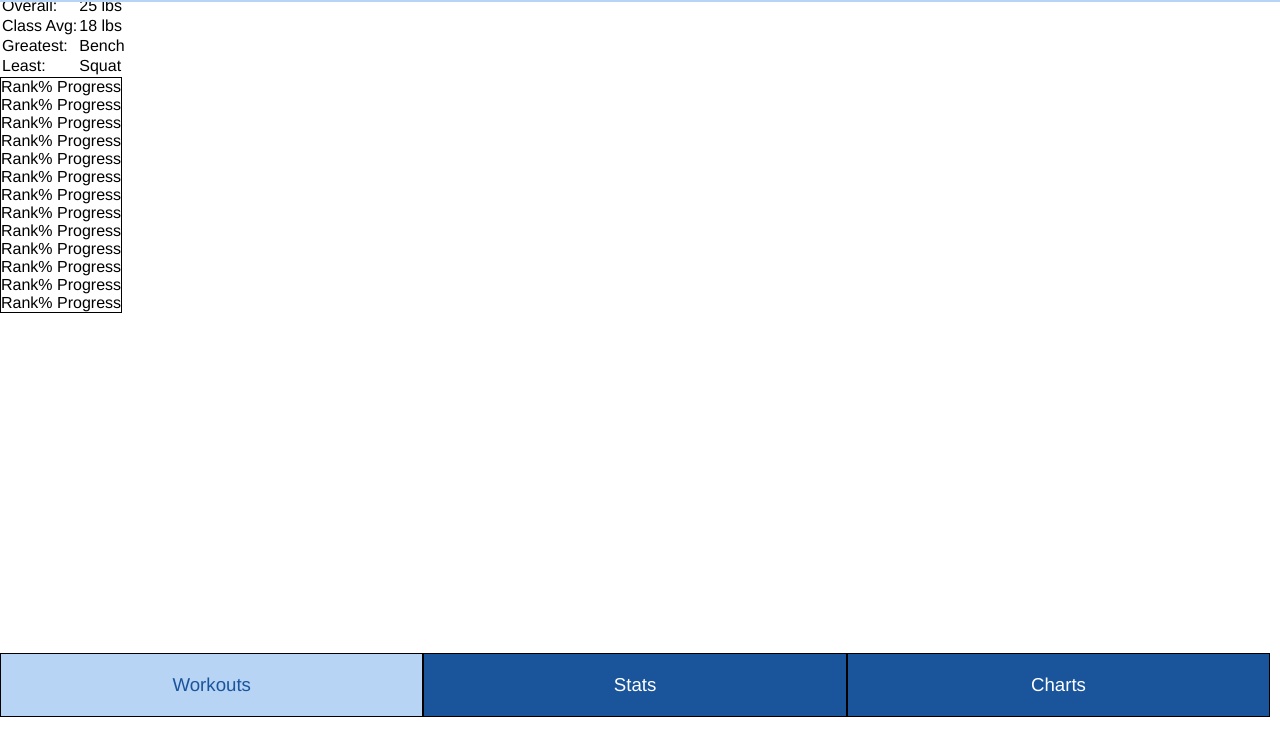
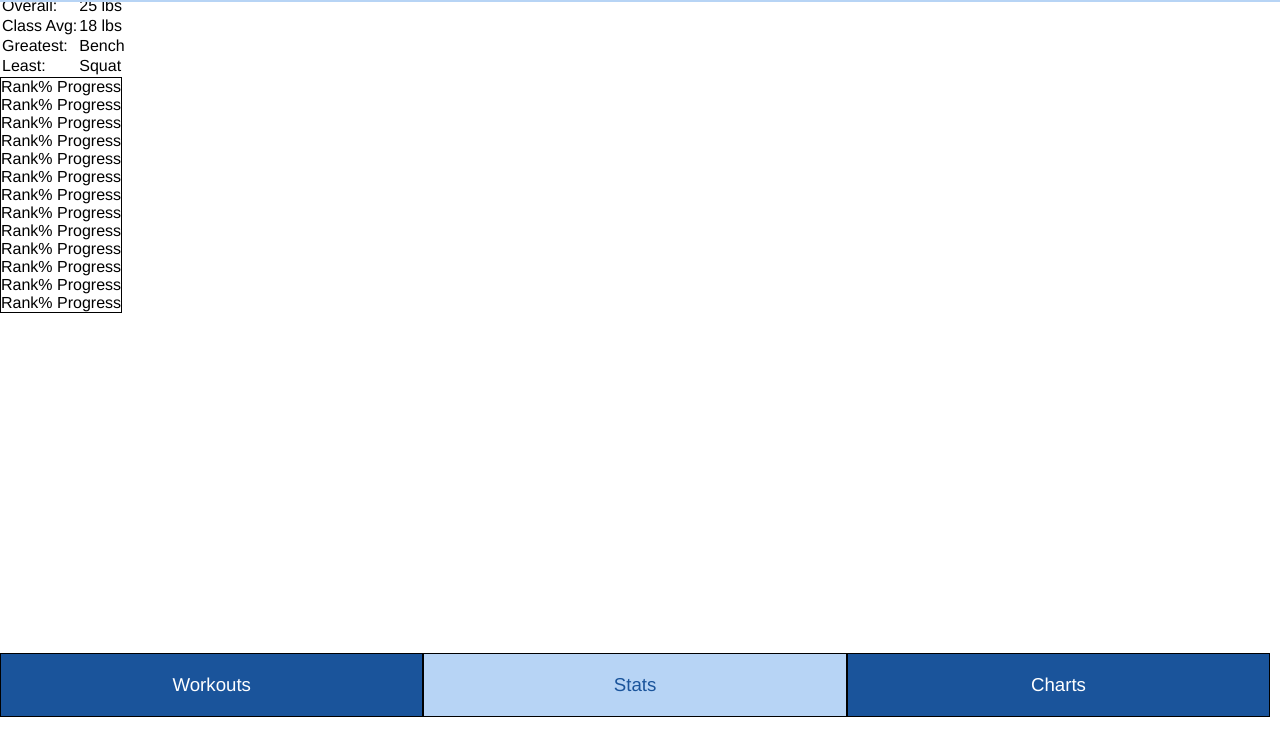
Before and after one commit to jeffreyyoung/track-my-fitness, a plain HTML site: page student/stats.html in a window 1280 px wide. Shown: the part 83-838 px from the top of the page. Drawn offline with Linux system fonts and the light colour scheme.

Commit message:
Some button stuff

```diff
--- a/student/stats.html
+++ b/student/stats.html
@@ -94,8 +94,8 @@
             </section>
 
             <nav>
-                <a class="nav-btn active" href="workouts.html">Workouts</a>
-                <a class="nav-btn" href="stats.html">Stats</a>
+                <a class="nav-btn" href="workouts.html">Workouts</a>
+                <a class="nav-btn active" href="stats.html">Stats</a>
                 <a class="nav-btn" href="charts.html">Charts</a>
             </nav>
 
```
